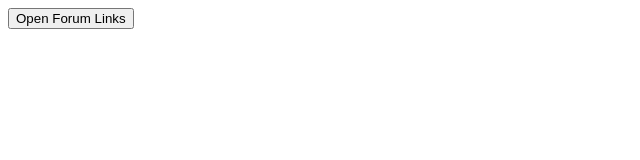
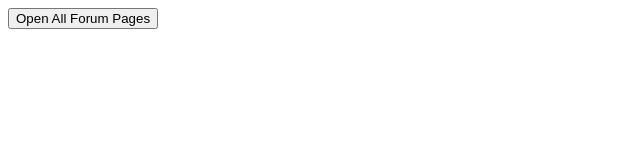
Before and after one commit to i-am-yona22/i-am-yona22, a plain HTML site: page index.html in a window 1280 px wide. Shown: the full height of the page, 0-640 px from the left. Drawn offline with Linux system fonts and the light colour scheme.

Commit message:
Update index.html

```diff
--- a/index.html
+++ b/index.html
@@ -2,7 +2,7 @@
 <html>
 <body>
 
-<button onclick="openLinks()">Open Forum Links </button>
+<button onclick="openLinks()">Open All Forum Pages </button>
 
 <script>
 function openLinks() {
```
